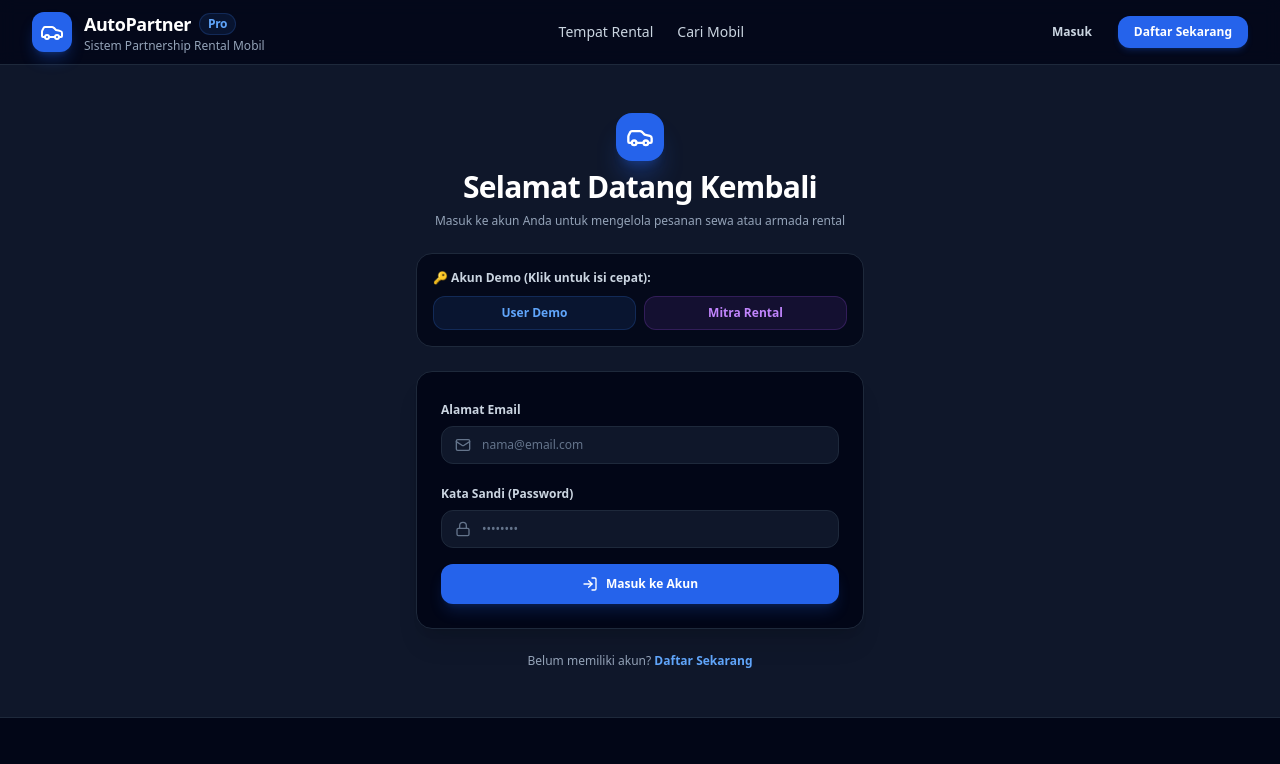
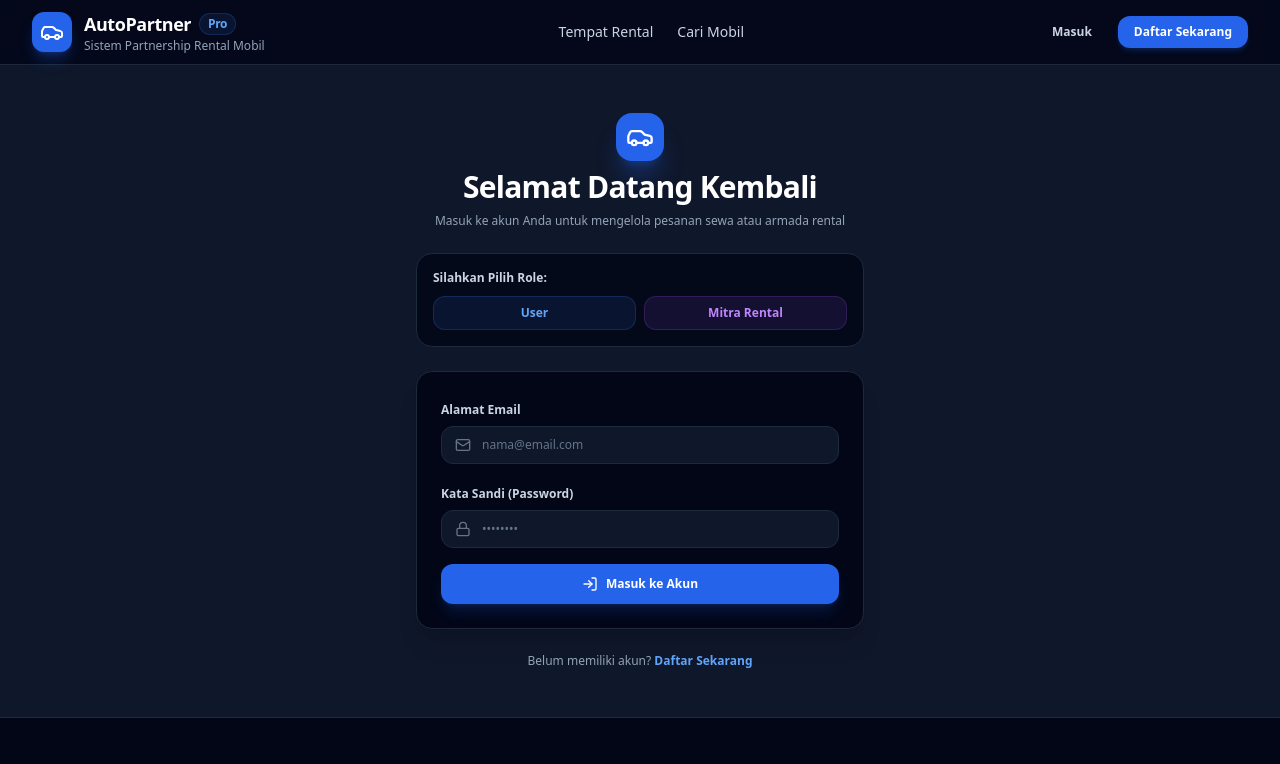
Before and after one commit to Mamahit-F/SE-RentCar, a React (Vite) app in the folder frontend/: page /login in a window 1280 px wide. Shown: the top 764 px of the page. Built offline with nearby package versions, Linux system fonts and the light colour scheme; no server answers.

Commit message:
nonaktif auto fill in login form

```diff
--- a/frontend/src/pages/public/LoginPage.jsx
+++ b/frontend/src/pages/public/LoginPage.jsx
@@ -112,7 +112,7 @@ export default function LoginPage() {
         ====================================================== */}
         <div className="bg-slate-950/80 border border-slate-800 rounded-2xl p-4 space-y-2.5">
           <p className="text-xs font-bold text-slate-300">
-            🔑 Akun Demo (Klik untuk isi cepat):
+            Silahkan Pilih Role:
           </p>
 
           <div className="grid grid-cols-2 gap-2">
@@ -122,13 +122,13 @@ export default function LoginPage() {
               type="button"
               onClick={() =>
                 fillDemoAccount(
-                  'user@rental.com',
-                  'user123'
+                  // 'user@rental.com',
+                  // 'user123'
                 )
               }
               className="text-xs font-semibold bg-blue-500/10 hover:bg-blue-500/20 text-blue-400 p-2 rounded-xl border border-blue-500/20 transition text-center"
             >
-              User Demo
+              User
             </button>
 
             {/* PARTNER DEMO */}
@@ -136,8 +136,8 @@ export default function LoginPage() {
               type="button"
               onClick={() =>
                 fillDemoAccount(
-                  'partner@rental.com',
-                  'partner123'
+                  // 'partner@rental.com',
+                  // 'partner123'
                 )
               }
               className="text-xs font-semibold bg-purple-500/10 hover:bg-purple-500/20 text-purple-400 p-2 rounded-xl border border-purple-500/20 transition text-center"
```
